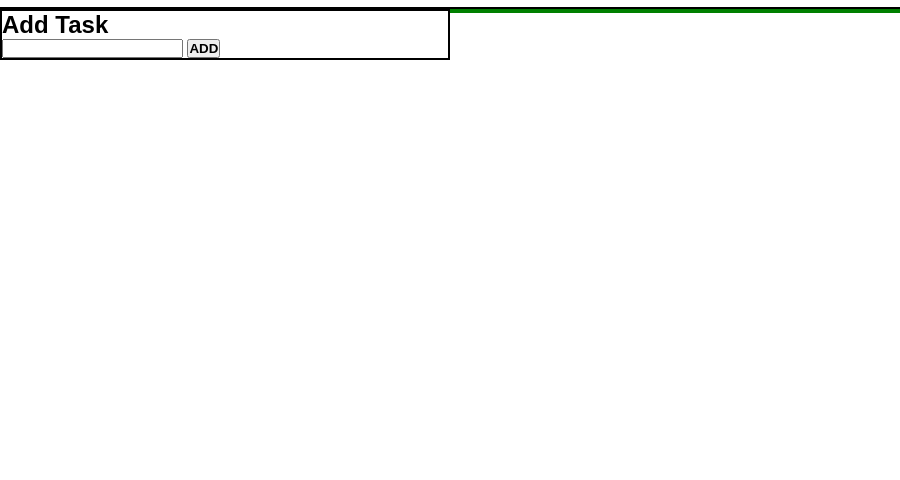
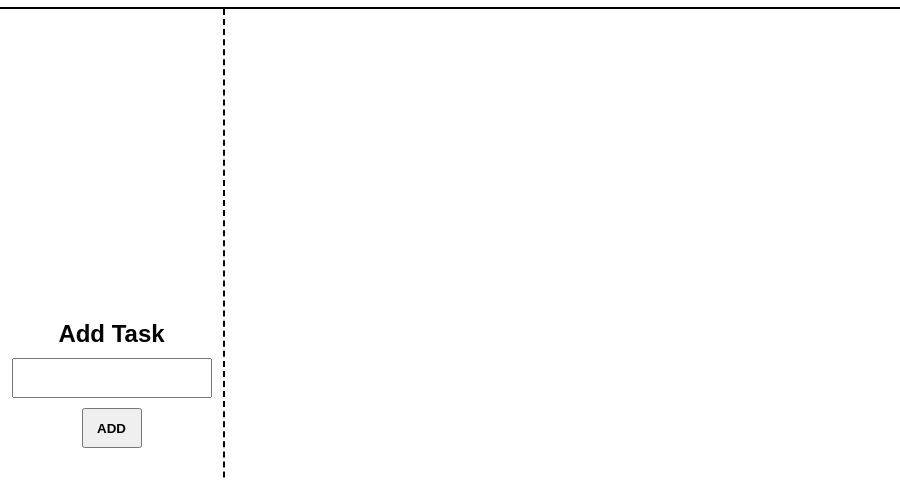
Before and after one commit to JimmyAlMa/LearnElectron2, an Electron app: page index.html in a window 900 px wide. Shown: the part 41-521 px from the top of the page. Drawn offline with Linux system fonts and the light colour scheme.

Commit message:
style: styling the add task input

```diff
--- a/style.css
+++ b/style.css
@@ -4,6 +4,13 @@
     padding: 0;
     font-family: Arial, Helvetica, sans-serif;
 }
+html, body {
+    height: 100%;
+    display: flex;
+    flex-direction: column;
+}
+
+
 nav {
     width: 100%;
     height: 50px;
@@ -12,16 +19,33 @@ nav {
     align-items: center;
     border-bottom: 2px solid black;
 }
+
+
 #mainContainer {
     display: flex;
     flex: 1;
 }
 #firstContainer {
-    width: 50%;
-    border: 2px solid black;
+    display: flex;
+    flex-direction: column;
+    justify-content: center;
+    align-items: center;
+    width: 25%;
+    gap: 10px;
+    padding: 10px;
+    border-right: 2px dashed black;
 }
+#addButton {
+    width: 60px;
+    height: 40px;
+}
+#addInput {
+    width: 200px;
+    height: 40px;
+    padding: 3px;
+}
+
 #secondContainer {
-    width: 50%;
-    height: 100%;
-    border: 2px solid green;
+    width: 75%;
+    padding: 10px;
 }
```
